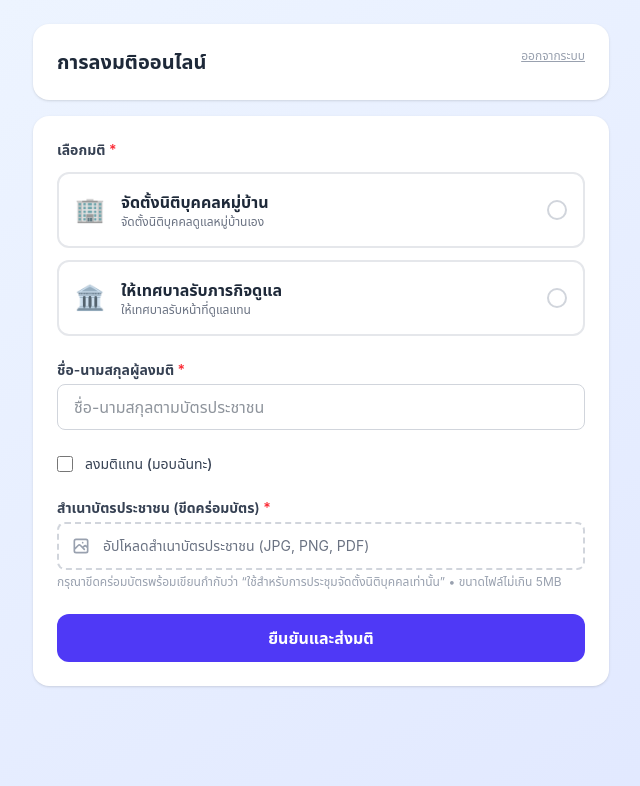
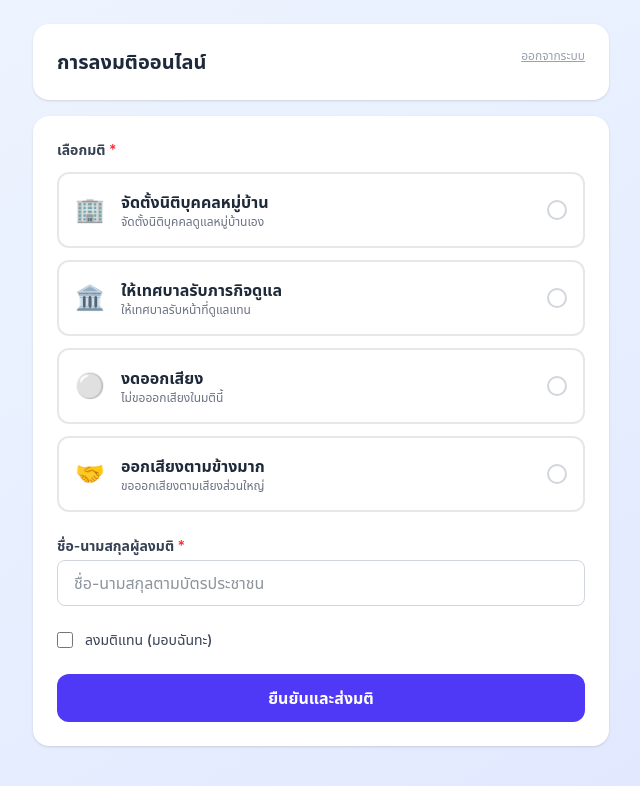
Before and after one commit to wiramatta-hub/vote-app, a Next.js app: page /vote in a window 1280 px wide. Shown: the top 786 px of the page, without its empty margins (319-959 px from the left). Built offline with nearby package versions, Linux system fonts and the light colour scheme; no server answers; the database is empty.

Commit message:
เพิ่มตัวเลือกงดออกเสียง/ออกเสียงตามข้างมาก, ตัดอัปโหลดใบมอบฉันทะและสำเนาบัตร, แก้หัวข้อที่อยู่ส่งเอกสาร

```diff
--- a/src/app/admin/page.tsx
+++ b/src/app/admin/page.tsx
@@ -75,6 +75,8 @@ export default function AdminDashboard() {
                   {[
                     { label: 'จัดตั้งนิติบุคคลหมู่บ้าน', count: results.juristic, color: 'bg-indigo-500' },
                     { label: 'ให้เทศบาลรับภารกิจดูแล', count: results.municipality, color: 'bg-teal-500' },
+                    { label: 'ออกเสียงตามข้างมาก', count: results.follow_majority, color: 'bg-amber-500' },
+                    { label: 'งดออกเสียง', count: results.abstain, color: 'bg-gray-400' },
                   ].map((opt) => (
                     <div key={opt.label}>
                       <div className="flex justify-between text-sm mb-1">
--- a/src/app/admin/results/page.tsx
+++ b/src/app/admin/results/page.tsx
@@ -90,9 +90,12 @@ export default function ResultsPage() {
                   {[
                     { label: 'จัดตั้งนิติบุคคลหมู่บ้าน', count: results.juristic, color: 'bg-indigo-500', icon: '🏢' },
                     { label: 'ให้เทศบาลรับภารกิจดูแล', count: results.municipality, color: 'bg-teal-500', icon: '🏛️' },
+                    { label: 'ออกเสียงตามข้างมาก', count: results.follow_majority, color: 'bg-amber-500', icon: '🤝' },
+                    { label: 'งดออกเสียง', count: results.abstain, color: 'bg-gray-400', icon: '⚪' },
                   ].map((opt) => {
                     const p = parseFloat(pct(opt.count, results.verified));
-                    const isWinner = opt.count === Math.max(results.juristic, results.municipality) && results.verified > 0;
+                    const isWinner = opt.count === Math.max(results.juristic, results.municipality) && results.verified > 0
+                      && (opt.label === 'จัดตั้งนิติบุคคลหมู่บ้าน' || opt.label === 'ให้เทศบาลรับภารกิจดูแล');
                     return (
                       <div key={opt.label}>
                         <div className="flex justify-between items-center mb-2">
--- a/src/app/admin/review/page.tsx
+++ b/src/app/admin/review/page.tsx
@@ -23,6 +23,8 @@ const STATUS_BADGE: Record<string, string> = {
 const CHOICE_LABEL: Record<string, string> = {
   juristic: '🏢 นิติบุคคล',
   municipality: '🏛️ เทศบาล',
+  abstain: '⚪ งดออกเสียง',
+  follow_majority: '🤝 ตามข้างมาก',
 };
 
 export default function ReviewPage() {
--- a/src/app/api/admin/results/route.ts
+++ b/src/app/api/admin/results/route.ts
@@ -37,5 +37,7 @@ export async function GET() {
     rejected,
     juristic: choiceMap['juristic'] ?? 0,
     municipality: choiceMap['municipality'] ?? 0,
+    abstain: choiceMap['abstain'] ?? 0,
+    follow_majority: choiceMap['follow_majority'] ?? 0,
   });
 }
--- a/src/app/api/vote/route.ts
+++ b/src/app/api/vote/route.ts
@@ -1,10 +1,8 @@
 import { NextRequest, NextResponse } from 'next/server';
 import { sql } from '@/lib/db';
 import { getVoterSession } from '@/lib/session';
-import { uploadFile } from '@/lib/storage';
 
-const ALLOWED_TYPES = ['image/jpeg', 'image/png', 'image/webp', 'application/pdf'];
-const MAX_FILE_BYTES = 5 * 1024 * 1024; // 5MB
+const VALID_CHOICES = ['juristic', 'municipality', 'abstain', 'follow_majority'];
 
 export async function POST(req: NextRequest) {
   const session = await getVoterSession();
@@ -12,46 +10,28 @@ export async function POST(req: NextRequest) {
     return NextResponse.json({ error: 'กรุณาเข้าสู่ระบบก่อน' }, { status: 401 });
   }
 
-  const formData = await req.formData();
-  const choice = formData.get('choice') as string;
-  const voterName = (formData.get('voter_name') as string)?.trim();
-  const isProxy = formData.get('is_proxy') === 'true';
-  const proxyName = (formData.get('proxy_name') as string)?.trim() || null;
-  const houseRegistration = formData.get('house_registration') as File | null;
-  const proxyLetter = formData.get('proxy_letter') as File | null;
+  const body = await req.json();
+  const choice = body.choice as string;
+  const voterName = (body.voter_name as string)?.trim();
+  const isProxy = body.is_proxy === true;
+  const proxyName = (body.proxy_name as string)?.trim() || null;
 
-  if (!choice || !voterName || !houseRegistration) {
+  if (!choice || !voterName) {
     return NextResponse.json(
-      { error: 'กรุณากรอกข้อมูลและแนบสำเนาบัตรประชาชน (ขีดคร่อมบัตร) ให้ครบถ้วน' },
+      { error: 'กรุณากรอกข้อมูลให้ครบถ้วน' },
       { status: 400 }
     );
   }
 
-  if (!['juristic', 'municipality'].includes(choice)) {
+  if (!VALID_CHOICES.includes(choice)) {
     return NextResponse.json({ error: 'ตัวเลือกไม่ถูกต้อง' }, { status: 400 });
   }
 
-  if (isProxy && !proxyLetter) {
+  if (isProxy && !proxyName) {
     return NextResponse.json(
-      { error: 'กรณีมอบฉันทะต้องแนบใบมอบฉันทะ' },
+      { error: 'กรณีมอบฉันทะต้องระบุชื่อผู้มอบฉันทะ' },
       { status: 400 }
     );
-  }
-
-  const filesToCheck = [houseRegistration, ...(proxyLetter ? [proxyLetter] : [])];
-  for (const file of filesToCheck) {
-    if (!ALLOWED_TYPES.includes(file.type)) {
-      return NextResponse.json(
-        { error: 'รองรับเฉพาะไฟล์ JPG, PNG, WebP และ PDF เท่านั้น' },
-        { status: 400 }
-      );
-    }
-    if (file.size > MAX_FILE_BYTES) {
-      return NextResponse.json(
-        { error: 'ขนาดไฟล์ต้องไม่เกิน 5MB ต่อไฟล์' },
-        { status: 400 }
-      );
-    }
   }
 
   // Prevent double voting
@@ -84,32 +64,6 @@ export async function POST(req: NextRequest) {
     return NextResponse.json({ error: 'เกิดข้อผิดพลาด กรุณาลองอีกครั้ง' }, { status: 500 });
   }
 
-  const storeFile = async (file: File, docType: string) => {
-    const ext = file.name.split('.').pop() ?? 'bin';
-    const path = `ballots/${ballot.id}/${docType}.${ext}`;
-    const buffer = await file.arrayBuffer();
-    await uploadFile(path, buffer, file.type);
-    await sql`
-      INSERT INTO documents (ballot_id, doc_type, file_path, file_name)
-      VALUES (${ballot.id}, ${docType}, ${path}, ${file.name})
-    `;
-  };
-
-  try {
-    await storeFile(houseRegistration, 'id_card_owner');
-    if (isProxy && proxyLetter) {
-      await storeFile(proxyLetter, 'proxy_letter');
-    }
-  } catch {
-    // Rollback ballot if upload fails
-    await sql`DELETE FROM documents WHERE ballot_id = ${ballot.id}`;
-    await sql`DELETE FROM ballots WHERE id = ${ballot.id}`;
-    return NextResponse.json(
-      { error: 'อัปโหลดเอกสารไม่สำเร็จ กรุณาตรวจสอบขนาดและประเภทไฟล์แล้วลองอีกครั้ง' },
-      { status: 500 }
-    );
-  }
-
   await sql`
     INSERT INTO audit_logs (actor, action, target_id, metadata, ip_address)
     VALUES (
--- a/src/app/vote/page.tsx
+++ b/src/app/vote/page.tsx
@@ -13,11 +13,10 @@ export default function VotePage() {
   const router = useRouter();
   const [config, setConfig] = useState<VoteConfig | null>(null);
   const [household, setHousehold] = useState<HouseholdInfo | null>(null);
-  const [choice, setChoice] = useState<'juristic' | 'municipality' | ''>('');
+  const [choice, setChoice] = useState<'juristic' | 'municipality' | 'abstain' | 'follow_majority' | ''>('');
   const [voterName, setVoterName] = useState('');
   const [isProxy, setIsProxy] = useState(false);
-  const [houseRegFile, setHouseRegFile] = useState<File | null>(null);
-  const [proxyFile, setProxyFile] = useState<File | null>(null);
+  const [proxyName, setProxyName] = useState('');
   const [error, setError] = useState('');
   const [loading, setLoading] = useState(false);
   const [submitting, setSubmitting] = useState(false);
@@ -44,40 +43,26 @@ export default function VotePage() {
     }
   }, []);
 
-  const validateFiles = (files: (File | null)[]) => {
-    const allowed = ['image/jpeg', 'image/png', 'image/webp', 'application/pdf'];
-    for (const file of files) {
-      if (!file) continue;
-      if (!allowed.includes(file.type)) return 'รองรับเฉพาะไฟล์ JPG, PNG, WebP และ PDF';
-      if (file.size > 5 * 1024 * 1024) return 'ขนาดไฟล์ต้องไม่เกิน 5MB ต่อไฟล์';
-    }
-    return null;
-  };
-
   const handleSubmit = async (e: React.FormEvent) => {
     e.preventDefault();
     setError('');
 
     if (!choice) { setError('กรุณาเลือกมติ'); return; }
     if (!voterName.trim()) { setError('กรุณากรอกชื่อ-นามสกุลผู้ลงมติ'); return; }
-    if (!houseRegFile) { setError('กรุณาแนบสำเนาบัตรประชาชน (ขีดคร่อมบัตร)'); return; }
-    if (isProxy && !proxyFile) { setError('กรุณาแนบใบมอบฉันทะ'); return; }
-
-    const fileError = validateFiles([houseRegFile, proxyFile]);
-    if (fileError) { setError(fileError); return; }
+    if (isProxy && !proxyName.trim()) { setError('กรุณากรอกชื่อ-นามสกุลผู้มอบฉันทะ'); return; }
 
     setSubmitting(true);
     try {
-      const formData = new FormData();
-      formData.append('choice', choice);
-      formData.append('voter_name', voterName.trim());
-      formData.append('is_proxy', String(isProxy));
-      if (isProxy) {
-        formData.append('proxy_letter', proxyFile!);
-      }
-      formData.append('house_registration', houseRegFile);
-
-      const res = await fetch('/api/vote', { method: 'POST', body: formData });
+      const res = await fetch('/api/vote', {
+        method: 'POST',
+        headers: { 'Content-Type': 'application/json' },
+        body: JSON.stringify({
+          choice,
+          voter_name: voterName.trim(),
+          is_proxy: isProxy,
+          proxy_name: isProxy ? proxyName.trim() : null,
+        }),
+      });
       const data = await res.json();
 
       if (!res.ok) {
@@ -157,6 +142,8 @@ export default function VotePage() {
                 {[
                   { value: 'juristic', label: optionA, icon: '🏢', desc: 'จัดตั้งนิติบุคคลดูแลหมู่บ้านเอง' },
                   { value: 'municipality', label: optionB, icon: '🏛️', desc: 'ให้เทศบาลรับหน้าที่ดูแลแทน' },
+                  { value: 'abstain', label: 'งดออกเสียง', icon: '⚪', desc: 'ไม่ขอออกเสียงในมตินี้' },
+                  { value: 'follow_majority', label: 'ออกเสียงตามข้างมาก', icon: '🤝', desc: 'ขอออกเสียงตามเสียงส่วนใหญ่' },
                 ].map((opt) => (
                   <label
                     key={opt.value}
@@ -171,7 +158,7 @@ export default function VotePage() {
                       name="choice"
                       value={opt.value}
                       checked={choice === opt.value}
-                      onChange={() => setChoice(opt.value as 'juristic' | 'municipality')}
+                      onChange={() => setChoice(opt.value as 'juristic' | 'municipality' | 'abstain' | 'follow_majority')}
                       className="sr-only"
                     />
                     <span className="text-2xl">{opt.icon}</span>
@@ -221,6 +208,18 @@ export default function VotePage() {
             {isProxy && (
               <div className="p-4 bg-amber-50 border border-amber-200 rounded-xl space-y-3">
                 <p className="text-sm font-semibold text-amber-800">ข้อมูลการมอบฉันทะ</p>
+                <div>
+                  <label className="block text-sm font-medium text-gray-700 mb-1">
+                    ชื่อ-นามสกุลผู้มอบฉันทะ <span className="text-red-500">*</span>
+                  </label>
+                  <input
+                    type="text"
+                    placeholder="ชื่อ-นามสกุลเจ้าบ้านผู้มอบฉันทะ"
+                    value={proxyName}
+                    onChange={(e) => setProxyName(e.target.value)}
+                    className="w-full px-4 py-2.5 border border-gray-300 rounded-lg focus:ring-2 focus:ring-indigo-500 focus:border-transparent outline-none transition text-gray-800"
+                  />
+                </div>
                 <a
                   href="/proxy-letter.pdf"
                   download
@@ -231,38 +230,15 @@ export default function VotePage() {
                   </svg>
                   ดาวน์โหลดแบบฟอร์มหนังสือมอบฉันทะ (PDF)
                 </a>
-                <p className="text-xs text-amber-700">ดาวน์โหลด กรอกข้อมูล ลงลายมือชื่อ แล้วถ่ายรูปหรือสแกนเพื่ออัปโหลดด้านล่าง</p>
+                <p className="text-xs text-amber-700">ดาวน์โหลด กรอกข้อมูล ลงลายมือชื่อ แล้วส่งเอกสารตัวจริงตามที่อยู่ด้านล่าง</p>
                 <div className="p-3 bg-white border border-amber-300 rounded-lg text-xs text-amber-900 leading-relaxed">
-                  <p className="font-semibold mb-1">📮 ส่งเอกสารตัวจริงมาที่</p>
+                  <p className="font-semibold mb-1">📮 ส่งเอกสารตัวจริงมาที่ตัวจิตอาสา</p>
                   <p>คุณอัญชลี อุดร โทรศัพท์ 094-824-3082</p>
                   <p>บ้านเลขที่ 900/401 ซอย 8 หมู่ 9 หมู่บ้านดีญ่า วาเลย์ (หางดง)</p>
                   <p>ตำบลหางดง อำเภอหางดง จังหวัดเชียงใหม่ 50230</p>
                 </div>
-                <div>
-                  <label className="block text-sm font-medium text-gray-700 mb-1">
-                    ใบมอบฉันทะ <span className="text-red-500">*</span>
-                  </label>
-                  <FileInput
-                    file={proxyFile}
-                    onChange={setProxyFile}
-                    placeholder="อัปโหลดใบมอบฉันทะ (JPG, PNG, PDF)"
-                  />
-                </div>
               </div>
             )}
-
-            {/* ID Card */}
-            <div>
-              <label className="block text-sm font-semibold text-gray-700 mb-1">
-                สำเนาบัตรประชาชน (ขีดคร่อมบัตร) <span className="text-red-500">*</span>
-              </label>
-              <FileInput
-                file={houseRegFile}
-                onChange={setHouseRegFile}
-                placeholder="อัปโหลดสำเนาบัตรประชาชน (JPG, PNG, PDF)"
-              />
-              <p className="text-xs text-gray-400 mt-1">กรุณาขีดคร่อมบัตรพร้อมเขียนกำกับว่า “ใช้สำหรับการประชุมจัดตั้งนิติบุคคลเท่านั้น” • ขนาดไฟล์ไม่เกิน 5MB</p>
-            </div>
 
             <button
               type="submit"
@@ -277,47 +253,3 @@ export default function VotePage() {
     </div>
   );
 }
-
-function FileInput({
-  file,
-  onChange,
-  placeholder,
-}: {
-  file: File | null;
-  onChange: (f: File | null) => void;
-  placeholder: string;
-}) {
-  return (
-    <label className="block cursor-pointer">
-      <div className={`flex items-center gap-3 p-3 border-2 border-dashed rounded-lg transition-colors ${
-        file ? 'border-green-400 bg-green-50' : 'border-gray-300 hover:border-indigo-400 hover:bg-indigo-50'
-      }`}>
-        <svg className={`w-5 h-5 ${file ? 'text-green-500' : 'text-gray-400'}`} fill="none" stroke="currentColor" viewBox="0 0 24 24">
-          <path strokeLinecap="round" strokeLinejoin="round" strokeWidth={2}
-            d={file
-              ? "M9 12l2 2 4-4m6 2a9 9 0 11-18 0 9 9 0 0118 0z"
-              : "M4 16l4.586-4.586a2 2 0 012.828 0L16 16m-2-2l1.586-1.586a2 2 0 012.828 0L20 14m-6-6h.01M6 20h12a2 2 0 002-2V6a2 2 0 00-2-2H6a2 2 0 00-2 2v12a2 2 0 002 2z"}
-          />
-        </svg>
-        <span className={`text-sm ${file ? 'text-green-700 font-medium' : 'text-gray-500'}`}>
-          {file ? file.name : placeholder}
-        </span>
-        {file && (
-          <button
-            type="button"
-            onClick={(e) => { e.preventDefault(); onChange(null); }}
-            className="ml-auto text-gray-400 hover:text-red-500"
-          >
-            ✕
-          </button>
-        )}
-      </div>
-      <input
-        type="file"
-        accept=".jpg,.jpeg,.png,.webp,.pdf"
-        className="sr-only"
-        onChange={(e) => onChange(e.target.files?.[0] ?? null)}
-      />
-    </label>
-  );
-}
--- a/src/lib/types.ts
+++ b/src/lib/types.ts
@@ -72,4 +72,6 @@ export interface VoteResults {
   rejected: number;
   juristic: number;
   municipality: number;
+  abstain: number;
+  follow_majority: number;
 }
```
Also changed, not shown: 1 other file (tests, documents, lock files or other folders).
